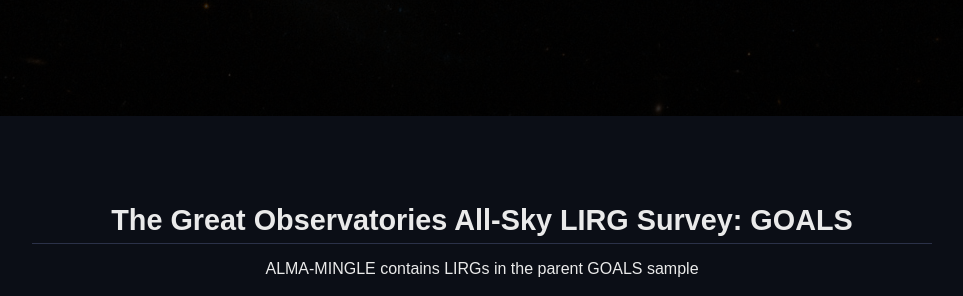
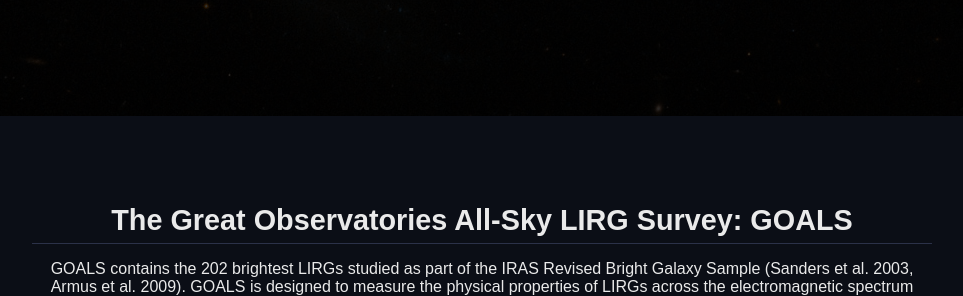
Before and after one commit to seanlinden/mingle-survey-site, a plain HTML site: page index.html in a window 1280 px wide. Shown: the part 764-1060 px from the top of the page, without its empty margins (158-1121 px from the left). Drawn offline with Linux system fonts and the light colour scheme.

Commit message:
Update index.html

```diff
--- a/index.html
+++ b/index.html
@@ -38,7 +38,7 @@
     <!-- GOALS LINK SECTION (under hero) -->
     <section class="goals-section">
       <h2>The Great Observatories All-Sky LIRG Survey: GOALS</h2>
-      <p>ALMA-MINGLE contains LIRGs in the parent GOALS sample</p>
+      <p>GOALS contains the 202 brightest LIRGs studied as part of the IRAS Revised Bright Galaxy Sample (Sanders et al. 2003, Armus et al. 2009). GOALS is designed to measure the physical properties of LIRGs across the electromagnetic spectrum using a combination of space-based (Chandra, GALEX, HST, JWST, Spitzer, Herschel) and ground-based (e.g., VLT, LBT, Keck, ALMA, VLA) observatories. The proximity, size, and completeness of GOALS make it the definitive sample of local starburst galaxies to study GMC formation and evolution in extreme environments.</p>
 
       <a href="https://goals.ipac.caltech.edu" target="_blank">
         <img
```
